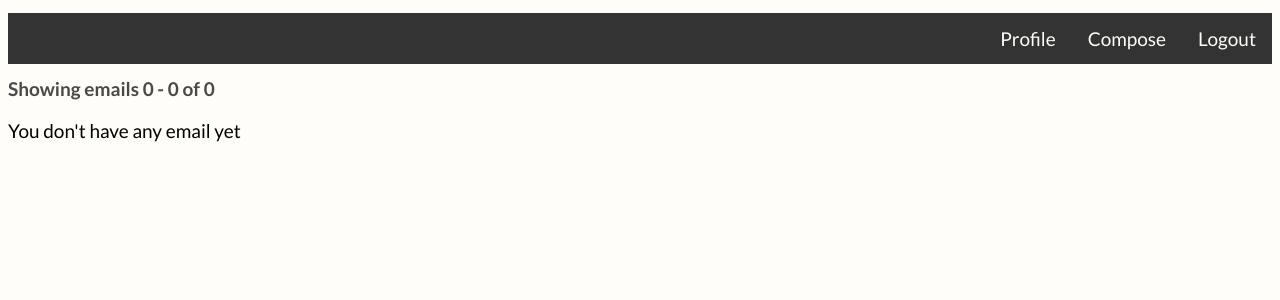
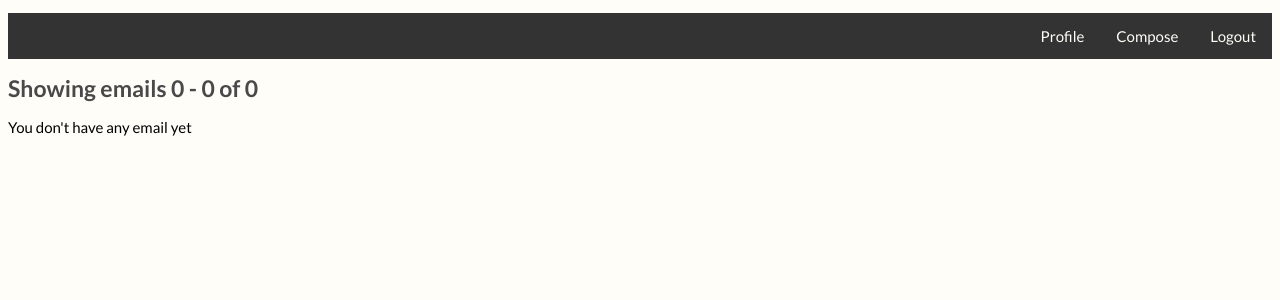
Before and after one commit to triplea24/mailassistant, a Django app: page /dashboard in a window 1280 px wide. Shown: the top 300 px of the page. Run offline with Django 3.2, Linux system fonts and the light colour scheme; the visitor is signed in with stand-in values (Sample User, id 1); data that the repository does not hold is empty.

Commit message:
dashfont

```diff
--- a/static/panel/mycss.css
+++ b/static/panel/mycss.css
@@ -24,7 +24,7 @@ body
 	padding: 0px;
 	padding-top: 20px;
 	font-family: 'Lato', sans-serif;
-	font:19px 'Lato', 'Helvetica Neue', Helvetica, Arial, sans-serif;
+	font:15px 'Lato', 'Helvetica Neue', Helvetica, Arial, sans-serif;
 	background-color: #fffdf7;
 }
 a
@@ -89,7 +89,7 @@ h1,h2,h3,h4,h5,h6
 {
 		color: #4a4849;
 		font-family: 'Lato', sans-serif;
-		font: 19px 'Lato', 'Helvetica Neue', Helvetica, Arial, sans-serif;
+		font: 23px 'Lato', 'Helvetica Neue', Helvetica, Arial, sans-serif;
 		font-weight: bold;
 
 
@@ -117,7 +117,7 @@ h1,h2,h3,h4,h5,h6
 h3.last
 {
 	font-family: 'Lato', sans-serif;
-	font:19px 'Lato', 'Helvetica Neue', Helvetica, Arial, sans-serif;
+	font:15px 'Lato', 'Helvetica Neue', Helvetica, Arial, sans-serif;
 	color: #c8c8c8;
 	padding-left: 20px;
 }
```
